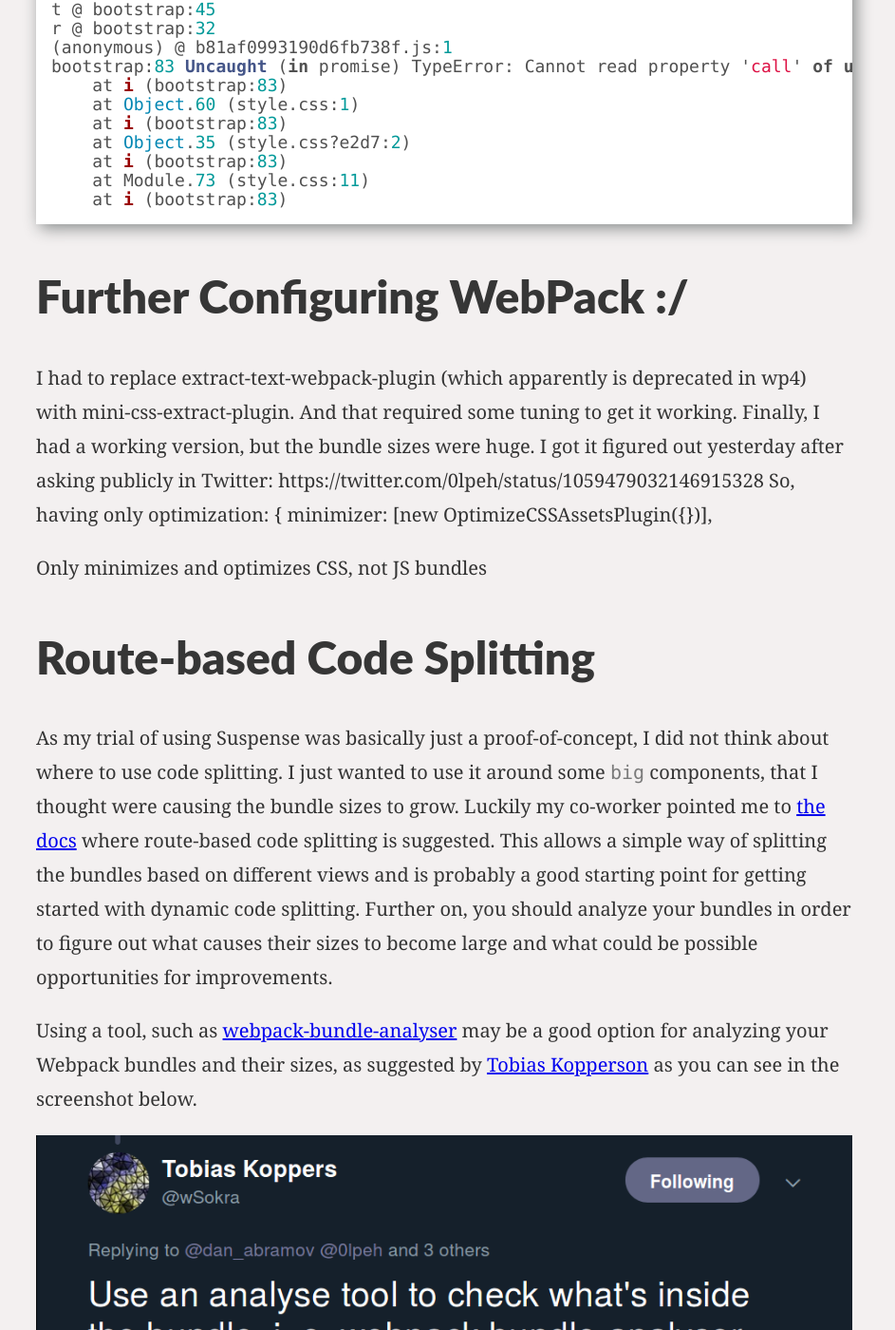
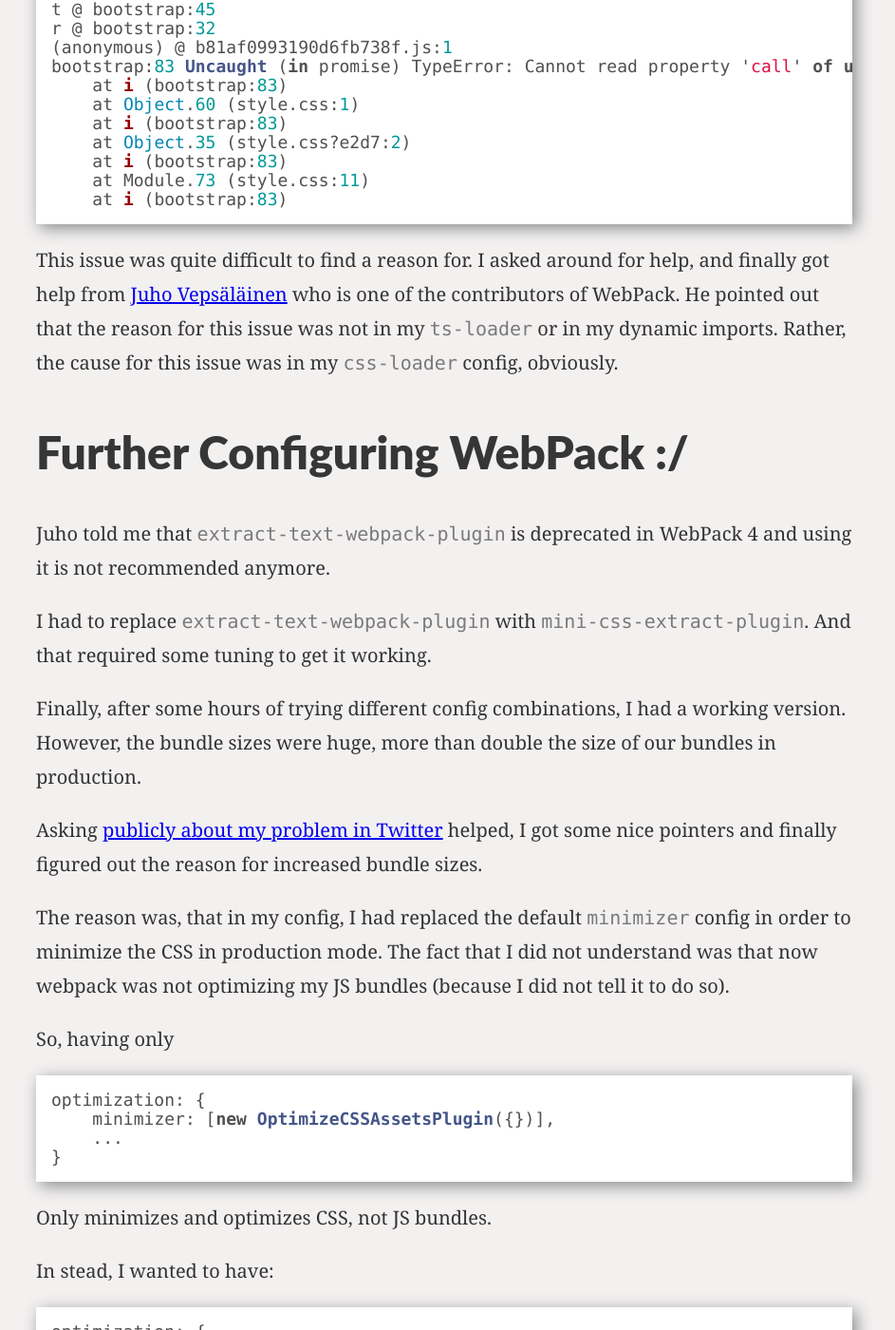
Before and after one commit to olpeh/olpeh.github.io, a Jekyll site: the page built from _drafts/react-suspense.md, in a window 1280 px wide and 1400 px high, scrolled down 6218 px. Shown: the whole window at 95% size, without its empty margins (172-1115 px from the left). Built offline with Jekyll 4.4.1, drawn with Linux system fonts in a browser that asks for light colours; some of the changed text lies outside the part shown.

Commit message:
Write the rest of the blog post and reformat MD files

````diff
--- a/_drafts/react-suspense.md
+++ b/_drafts/react-suspense.md
@@ -2,15 +2,15 @@
 title: Using React Suspense in production
 date: 2018-11-07 00:00:00 Z
 layout: post
-excerpt: "React 16.6. introduced React.lazy and React.Suspense for dynamic code splitting – I tried it out in a real world project"
-author: "Olavi Haapala"
-author_twitter: "0lpeh"
-thumbnail: "/images/03-react-suspense/react.png"
+excerpt: 'React 16.6. introduced React.lazy and React.Suspense for dynamic code splitting – I tried it out in a real world project'
+author: 'Olavi Haapala'
+author_twitter: '0lpeh'
+thumbnail: '/images/03-react-suspense/react.png'
 ---
 
 The React dev community is going crazy about React Hooks, which is an experimental proposed feature in React 16.7-alpha.
 Hooks look super interesting and show great promise.
-The only downside is that you *can not* and *should not* start using them. Not just yet.
+The only downside is that you _can not_ and _should not_ start using them. Not just yet.
 
 In the midst of all the hype around the experimental features, some people may have forgotten that React 16.6 included some cool new features as well.
 And they are in a stable version of React, which means they should be production ready.
@@ -23,7 +23,7 @@
 
 Suspense, on the other hand, is a feature that allows displaying a fallback content in place of a component if the component's module is not loaded yet.
 
-If you want to read more about React lazy and Suspense, go check out the [official documentation](https://reactjs.org/docs/code-splitting.html#reactlazy){:target="_blank"}.
+If you want to read more about React lazy and Suspense, go check out the [official documentation](https://reactjs.org/docs/code-splitting.html#reactlazy){:target="\_blank"}.
 The React docs are great, by the way.
 
 I wanted to give these features a try in a real world project.
@@ -31,7 +31,7 @@
 At my current project work, we have 4 projects using React.
 
 The 16.6 release contains other interesting features as well, such as `React.memo()`, which I haven't tried out yet.
-Take a look at the release notes [here](https://github.com/facebook/react/releases/tag/v16.6.0){:target="_blank"}.
+Take a look at the release notes [here](https://github.com/facebook/react/releases/tag/v16.6.0){:target="\_blank"}.
 
 Additionally, Suspense is going to be about more than just about asyncronously loading rendering components in the future releases of React.
 
@@ -42,9 +42,9 @@
 Getting started was easy:
 
 ![Get started with React Suspense]({{ "/images/03-react-suspense/dan-abramov-on-twitter.png" | prepend: site.baseurl }})
-[Link to the original tweet](https://twitter.com/dan_abramov/status/1054940536161865729){:target="_blank"}
+[Link to the original tweet](https://twitter.com/dan_abramov/status/1054940536161865729){:target="\_blank"}
 
-You could literally get started in 60 seconds as you can see from [this 60s video](https://twitter.com/siddharthkp/status/1055063531328987136){:target="_blank"}
+You could literally get started in 60 seconds as you can see from [this 60s video](https://twitter.com/siddharthkp/status/1055063531328987136){:target="\_blank"}
 
 But, then again, in a real world project things aren't always that simple.
 Before doing anything I had to upgrade bunch of npm packages and then start trying to use `React.lazy`.
@@ -53,6 +53,7 @@
 ```typescript
 .../node_modules/@types/react/index has no exported member 'lazy'
 ```
+
 And similarly for `Suspense`, of course.
 
 Apparently `@types/react` does not include types for the newest React version yet.
@@ -114,7 +115,7 @@
 The dynamic imports worked, the code splitting seemed to works, the application seemed to work and tests were passing.
 Additionally, my co-workers had at this point reviewed my PR and added a few improvement suggestions and comments.
 
-Everything looked good and I proceeded with deploying this feature to our testing environment, which uses (of course) webpack production mode.
+Everything looked good and I proceeded with deploying this feature to our testing environment, which (of course) uses webpack in production mode.
 
 After deploying it to test environment, the test site was totally blank.
 Nothing showed up, a fatal error prevented the app from rendering.
@@ -169,30 +170,58 @@
     at i (bootstrap:83)
 ```
 
+This issue was quite difficult to find a reason for.
+I asked around for help, and finally got help from [Juho Vepsäläinen](https://twitter.com/bebraw){:target="\_blank"} who is one of the contributors of WebPack.
+He pointed out that the reason for this issue was not in my `ts-loader` or in my dynamic imports.
+Rather, the cause for this issue was in my `css-loader` config, obviously.
+
 ## Further Configuring WebPack :/
 
-I had to replace extract-text-webpack-plugin (which apparently is deprecated in wp4) with mini-css-extract-plugin. And that required some tuning to get it working.
-Finally, I had a working version, but the bundle sizes were huge. I got it figured out yesterday after asking publicly in Twitter:
-https://twitter.com/0lpeh/status/1059479032146915328
+Juho told me that `extract-text-webpack-plugin` is deprecated in WebPack 4 and using it is not recommended anymore.
+
+I had to replace `extract-text-webpack-plugin` with `mini-css-extract-plugin`.
+And that required some tuning to get it working.
+
+Finally, after some hours of trying different config combinations, I had a working version.
+However, the bundle sizes were huge, more than double the size of our bundles in production.
+
+Asking [publicly about my problem in Twitter](https://twitter.com/0lpeh/status/1059479032146915328){:target="\_blank"} helped, I got some nice pointers and finally figured out the reason for increased bundle sizes.
+
+The reason was, that in my config, I had replaced the default `minimizer` config in order to minimize the CSS in production mode.
+The fact that I did not understand was that now webpack was not optimizing my JS bundles (because I did not tell it to do so).
+
 So, having only
+
+```javascript
 optimization: {
     minimizer: [new OptimizeCSSAssetsPlugin({})],
+    ...
+}
+```
 
+Only minimizes and optimizes CSS, not JS bundles.
 
-Only minimizes and optimizes CSS, not JS bundles
+In stead, I wanted to have:
+
+```javascript
+optimization: {
+    minimizer: [new UglifyJsPlugin({}), new OptimizeCSSAssetsPlugin({})],
+    ...
+}
+```
 
 ## Route-based Code Splitting
 
 As my trial of using Suspense was basically just a proof-of-concept, I did not think about where to use code splitting.
 I just wanted to use it around some `big` components, that I thought were causing the bundle sizes to grow.
-Luckily my co-worker pointed me to [the docs](https://reactjs.org/docs/code-splitting.html#route-based-code-splitting){:target="_blank"} where route-based code splitting is suggested.
+Luckily my co-worker pointed me to [the docs](https://reactjs.org/docs/code-splitting.html#route-based-code-splitting){:target="\_blank"} where route-based code splitting is suggested.
 This allows a simple way of splitting the bundles based on different views and is probably a good starting point for getting started with dynamic code splitting.
 Further on, you should analyze your bundles in order to figure out what causes their sizes to become large and what could be possible opportunities for improvements.
 
-Using a tool, such as [webpack-bundle-analyser](https://github.com/webpack-contrib/webpack-bundle-analyzer){:target="_blank"} may be a good option for analyzing your Webpack bundles and their sizes, as suggested by [Tobias Kopperson](https://twitter.com/wSokra){:target="_blank"} as you can see in the screenshot below.
+Using a tool, such as [webpack-bundle-analyser](https://github.com/webpack-contrib/webpack-bundle-analyzer){:target="\_blank"} may be a good option for analyzing your Webpack bundles and their sizes, as suggested by [Tobias Kopperson](https://twitter.com/wSokra){:target="\_blank"} as you can see in the screenshot below.
 
-![Get started with React Suspense]({{ "/images/03-react-suspense/wsokra.png" | prepend: site.baseurl }})
-[Link to the original tweet](https://twitter.com/wSokra/status/1059475054419881984){:target="_blank"}
+![Use bundle analyzer]({{ "/images/03-react-suspense/wsokra.png" | prepend: site.baseurl }})
+[Link to the original tweet](https://twitter.com/wSokra/status/1059475054419881984){:target="\_blank"}
 
 ### Real-world example
 
@@ -245,8 +274,35 @@
 }
 ```
 
+This may look a bit uggly, and in fact, I could just have everything wrapped in a single `<Suspense>` component.
+
+## Results
+
+So, you may be interested in the results.
+How much did our application get faster?
+Does it feel faster?
+Was it worth the effort?
+
+Here is a screenshot of the network tab before using `Suspense`:
+![Bundles before Suspense]({{ "/images/03-react-suspense/bundles-before-suspense.png" | prepend: site.baseurl }})
+
+And here is how it looks like after taking React.lazy and Suspense into use:
+![Bundles with Suspense]({{ "/images/03-react-suspense/bundles-with-suspense.png" | prepend: site.baseurl }})
+
+Here is a screenshot of the network tab before using `Suspense`:
+![Lighthouse before Suspense]({{ "/images/03-react-suspense/lighthouse-before-suspense.png" | prepend: site.baseurl }})
+
+And here is how it looks like after taking React.lazy and Suspense into use:
+![Lighthouse with Suspense]({{ "/images/03-react-suspense/lighthouse-with-suspense.png" | prepend: site.baseurl }})
+
+As you can see from the screenshots, our component code is splitted into more chunks, while the total JS stays roughly the same.
+However, the lighthouse performance score did not improve, in fact it went down by 6 points.
+This may just have been caused by small variations in lighthouse results, but the user experience is way more important than some performance scores.
+The site now feels slightly faster (on slow connections) since component code is now loaded in chunks and a placeholder spinner is displayed if the loading takes long.
 
 ## A Working Webpack Config
+
+Here, you can see the contents of our current working `webpack.config.js` file:
 
 ```javascript
 const webpack = require('webpack');
@@ -385,15 +441,14 @@
     net: 'empty'
   }
 };
-
 ```
 
 ## Learn More
 
-If you want to learn more about the new features in React version 16.6, check out [this post](https://reactjs.org/blog/2018/10/23/react-v-16-6.html){:target="_blank"} where the new features are introduced briefly.
+If you want to learn more about the new features in React version 16.6, check out [this post](https://reactjs.org/blog/2018/10/23/react-v-16-6.html){:target="\_blank"} where the new features are introduced briefly.
 
-My colleague, [Margarita](https://twitter.com/riittagirl){:target="_blank"} has written a super nice and easily understandable blog post about configuring webpack.
-[You can read it here](https://hackernoon.com/a-tale-of-webpack-4-and-how-to-finally-configure-it-in-the-right-way-4e94c8e7e5c1){:target="_blank"}.
+My colleague, [Margarita](https://twitter.com/riittagirl){:target="\_blank"} has written a super nice and easily understandable blog post about configuring webpack.
+[You can read it here](https://hackernoon.com/a-tale-of-webpack-4-and-how-to-finally-configure-it-in-the-right-way-4e94c8e7e5c1){:target="\_blank"}.
 And you definitely should read it!
 
 The best way to learn a new thing is to try it out yourself.
@@ -402,6 +457,6 @@
 
 ## Acknowledgements
 
-- Thanks to [Juho Vepsäläinen](https://twitter.com/bebraw){:target="_blank"} for helping me out with my broken WebPack config
-- Thanks to everyone who helped me [in this thread in Twitter](https://twitter.com/0lpeh/status/1059421088160145408){:target="_blank"}
-- Thanks to [riittagirl](https://twitter.com/riittagirl){:target="_blank"} for writing an awesome [blog post](https://hackernoon.com/a-tale-of-webpack-4-and-how-to-finally-configure-it-in-the-right-way-4e94c8e7e5c1){:target="_blank"} about how to configure WebPack 4
+- Thanks to [Juho Vepsäläinen](https://twitter.com/bebraw){:target="\_blank"} for helping me out with my broken WebPack config
+- Thanks to everyone who helped me [in this thread in Twitter](https://twitter.com/0lpeh/status/1059421088160145408){:target="\_blank"}
+- Thanks to [riittagirl](https://twitter.com/riittagirl){:target="\_blank"} for writing an awesome [blog post](https://hackernoon.com/a-tale-of-webpack-4-and-how-to-finally-configure-it-in-the-right-way-4e94c8e7e5c1){:target="\_blank"} about how to configure WebPack 4
````
Also changed, not shown: _posts/2017-11-19-hello-world.md (+19 -21 lines), _posts/2018-04-03-i-learned-frp-by-learning-cyclejs.md (+56 -57 lines), images/03-react-suspense/bundles-before-suspense.png (added), images/03-react-suspense/bundles-with-suspense.png (added), images/03-react-suspense/lighthouse-before-suspense.png (added), images/03-react-suspense/lighthouse-with-suspense.png (added).
